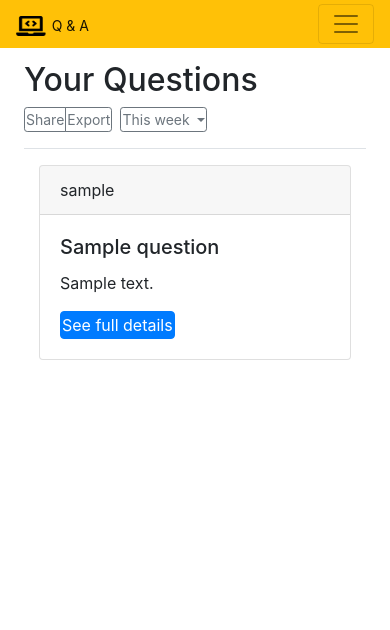
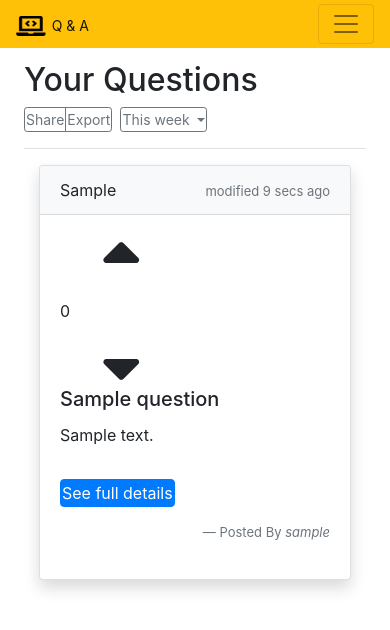
Before and after one commit to satyamfouzdar/quanda-local, a Django app: page /qna/questions/ in a window 390 px wide. Shown: the top 630 px of the page. Run offline with Django 3.2, Linux system fonts and the light colour scheme; a user stored in the database is signed in; tables that the repository leaves empty hold one stand-in row (values such as "Sample post"); some libraries are stand-ins or nearby versions.

Commit message:
added qanda card with vote as a react component

```diff
--- /dev/null
+++ b/qanda/static/js/vote.js
@@ -0,0 +1,36 @@
+let vote = 0;
+
+const increment = () => {
+  vote++;
+  renderCounterApp();
+};
+
+const decrement = () => {
+  vote--;
+  renderCounterApp();
+};
+
+const voteId = document.getElementById('vote');
+
+const renderCounterApp = () => {
+  const voteTemplate = /*#__PURE__*/React.createElement("div", null, /*#__PURE__*/React.createElement("div", {
+    className: "row center"
+  }, /*#__PURE__*/React.createElement("i", {
+    id: "increment",
+    className: "fas fa-4x fa-sort-up",
+    onClick: increment
+  })), /*#__PURE__*/React.createElement("div", {
+    className: "row pr-2"
+  }, /*#__PURE__*/React.createElement("div", {
+    className: "container"
+  }, vote)), /*#__PURE__*/React.createElement("div", {
+    className: "row center"
+  }, /*#__PURE__*/React.createElement("i", {
+    id: "decrement",
+    className: "fas fa-4x fa-sort-down",
+    onClick: decrement
+  })));
+  ReactDOM.render(voteTemplate, voteId);
+};
+
+renderCounterApp();
--- a/templates/common/js.html
+++ b/templates/common/js.html
@@ -7,26 +7,8 @@
 
 <script src="https://cdnjs.cloudflare.com/ajax/libs/popper.js/1.14.7/umd/popper.min.js" integrity="sha384-UO2eT0CpHqdSJQ6hJty5KVphtPhzWj9WO1clHTMGa3JDZwrnQq4sF86dIHNDz0W1" crossorigin="anonymous"></script>
 <script src="https://stackpath.bootstrapcdn.com/bootstrap/4.3.1/js/bootstrap.min.js" integrity="sha384-JjSmVgyd0p3pXB1rRibZUAYoIIy6OrQ6VrjIEaFf/nJGzIxFDsf4x0xIM+B07jRM" crossorigin="anonymous"></script>
-<script>
-    // Get the current year for the copyright
-    $('#year').text(new Date().getFullYear());
 
-    // Init Scrollspy
-    $('body').scrollspy({ target: '#main-nav' });
+<script crossorigin src="https://unpkg.com/react@16/umd/react.development.js"></script>
+<script crossorigin src="https://unpkg.com/react-dom@16/umd/react-dom.development.js"></script>
 
-    // Smooth Scrolling
-    $("#main-nav a").on('click', function (event) {
-      if (this.hash !== "") {
-        event.preventDefault();
-
-        const hash = this.hash;
-
-        $('html, body').animate({
-          scrollTop: $(hash).offset().top
-        }, 800, function () {
-
-          window.location.hash = hash;
-        });
-      }
-    });
-  </script>
+<script src="{% static 'js/vote.js' %}"></script>
--- a/templates/qna/questions.html
+++ b/templates/qna/questions.html
@@ -20,7 +20,7 @@
           </div>
           <div class="container-fluid">
               {% for question in questions %}
-            <div class="card">
+               <!-- <div class="card">
                   <div class="card-header">
                     {{ question.author }}
                   </div>
@@ -29,8 +29,82 @@
                     <p class="card-text">{{ question.description }}</p>
                     <a href="#" class="btn btn-primary">See full details</a>
                   </div>
+                </div> -->
+
+
+
+                <div class="card shadow">
+
+                    <div class="card-header bg-light">
+                        {{ question.author | title}}
+                      <!-- <a href="#" class="badge badge-primary"><span class=" badge badge-pill badge-dark">12</span> Vote</a>
+                      <a href="#" class="badge badge-primary"><span class="badge badge-pill badge-dark">12</span> Answers</a>
+                      <a href="#" class="badge badge-primary"><span class="badge badge-pill badge-dark">12</span>Views</a> -->
+
+                      <div class="float-right d-inline">
+                        <span class="text-muted" style="font-size: small;">modified 9 secs ago </span>
+                      </div>
+
+                    </div>
+<div class="card-body">
+                  <div class="row">
+
+                    <div class="col-xl-1 col-md-1 col-sm-1 col-xs-1  pr-1">
+
+                      <div id="vote">
+
+                      </div>
+                        <!-- <div class="row center">
+                                <i id="increment" class="fas fa-4x fa-sort-up" onclick="increment()"></i>
+                          </div>
+                          <div class="row center">
+                          44
+                          </div>
+                          <div class="row center">
+                            <i  id="decrement" class="fas fa-4x fa-sort-down" onclick="decrement()"></i>
+                          </div> -->
+
+                    </div>
+
+
+                    <div class="col-xl-11 col-md-11 col-sm-11 col-xs-11">
+
+
+
+                            <h5 class="card-title">{{ question.title| truncatechars:60 }}</h5>
+                            <p class="card-text">{{ question.description | truncatechars:180 }}</p>
+
+                            <a href="#" class="btn btn-primary mt-3 stretched-link">See full details</a>
+
+                            <blockquote class="blockquote text-right"></p>
+                            <footer class="blockquote-footer" style="font-size: small;">Posted By
+                              <cite title="Source Title">  {{ question.author }}</cite>
+                            </footer>
+                          </blockquote>
+                      </div>
+                    </div>
+                  </div>
+
                 </div>
                 {% endfor %}
+
+
+
+
+
+
+
+
+
+
+
+
+
+
+
+
+
+
           </div>
         </main>
       </div>
```
Lines whose indentation alone changed are shown as unchanged.
